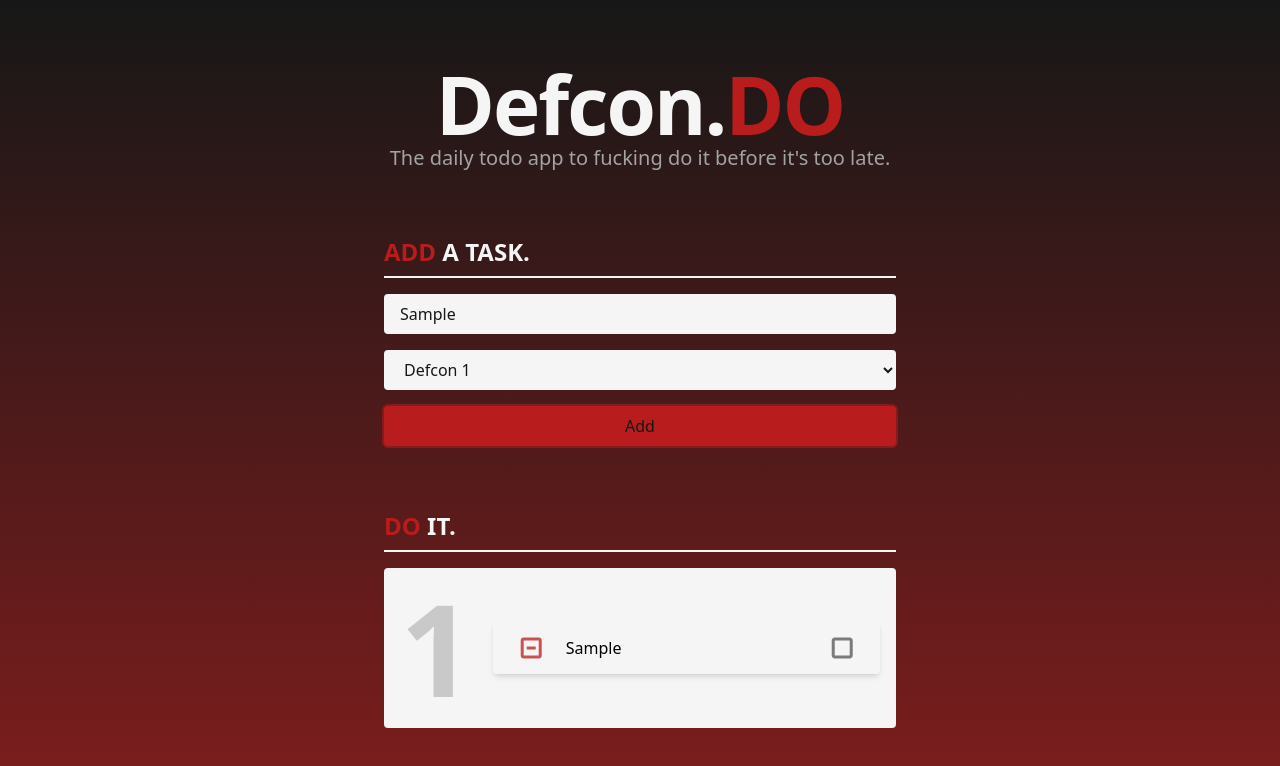
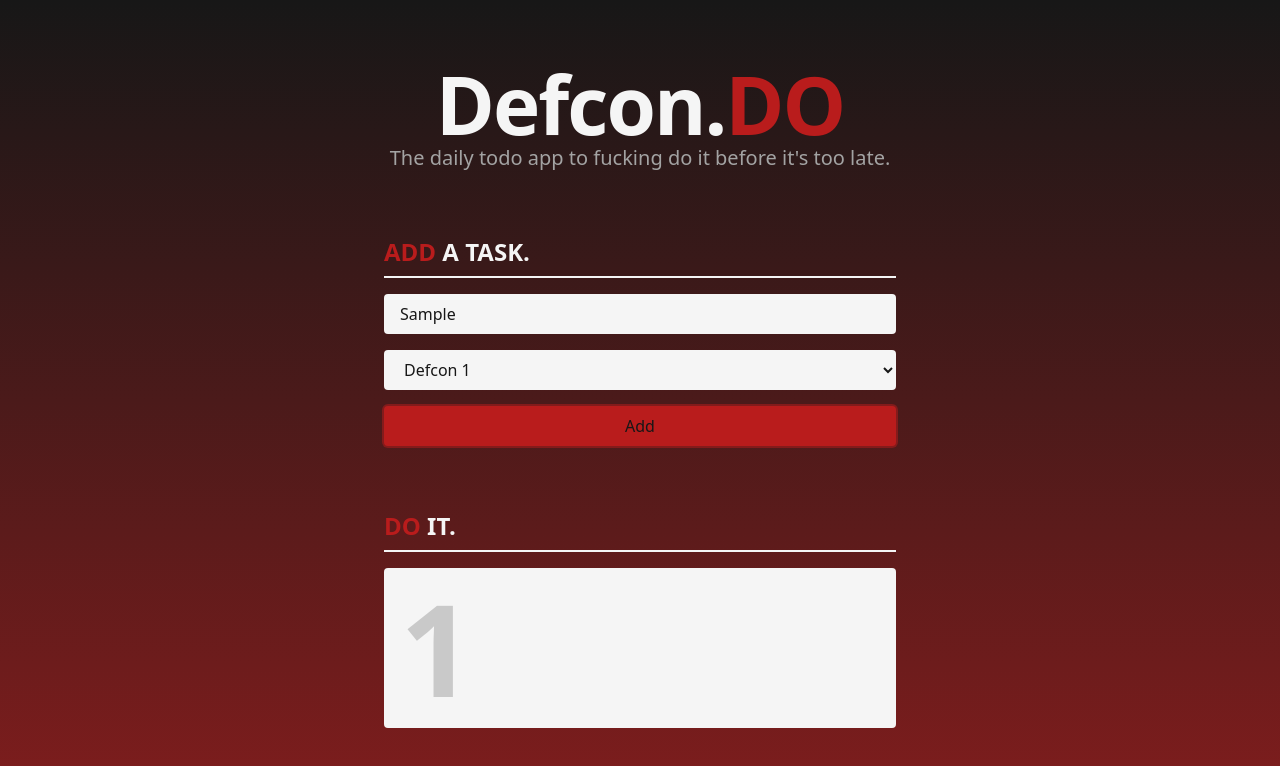
Before and after one commit to silentdany/defcon.do, a Next.js app: page / in a window 1280 px wide. Both pictures are taken after typing "Sample" into the empty fields and a click on the button "Add". Shown: the top 766 px of the page. Built offline with nearby package versions, Linux system fonts and the light colour scheme.

Commit message:
fix: TS errors

```diff
--- a/src/pages/index.tsx
+++ b/src/pages/index.tsx
@@ -104,7 +104,7 @@ const Home: NextPage = () => {
     if (!acc[todo.level]) {
       acc[todo.level] = [];
     }
-    acc[todo.level].push(todo);
+    acc[todo.level] = acc[todo.level] || [];
     return acc;
   }, {} as Record<number, Todo[]>);
 
@@ -182,9 +182,11 @@ const Home: NextPage = () => {
                         {level}
                       </h4>
                       <ul className="flex w-full flex-col justify-center gap-4">
-                        {todosByLevel[level].map((todo) => (
-                          <TodoItem key={todo.id} todo={todo} />
-                        ))}
+                        {(todosByLevel[parseInt(level)] as Todo[]).map(
+                          (todo) => (
+                            <TodoItem key={todo.id} todo={todo} />
+                          )
+                        )}
                       </ul>
                     </div>
                   ))
```
